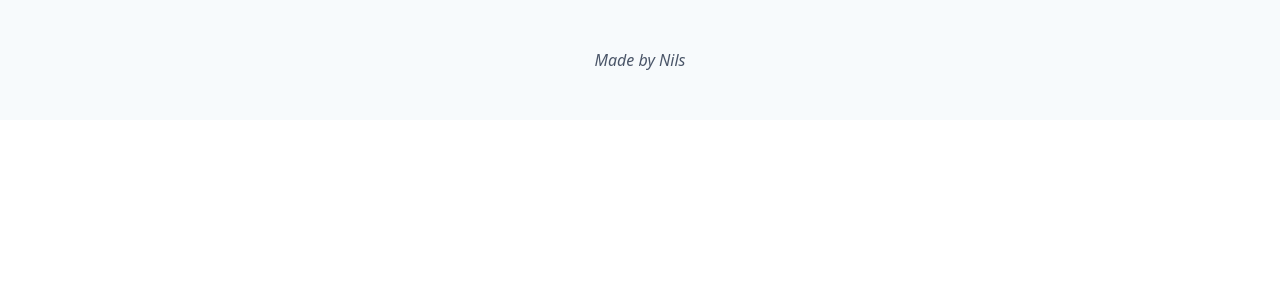
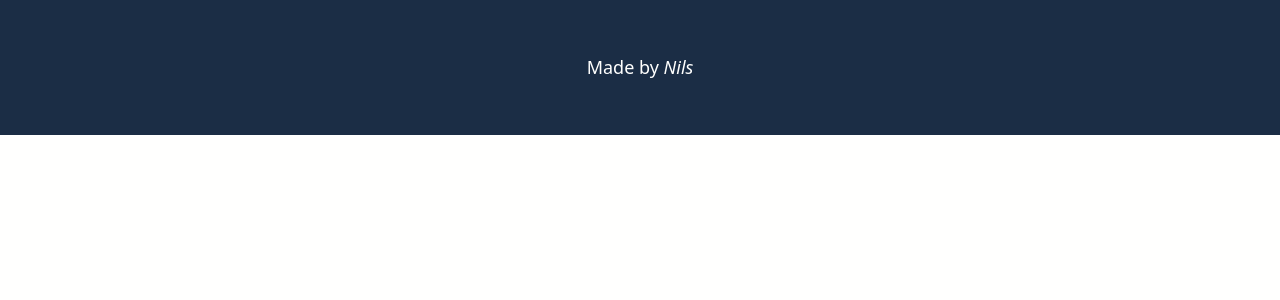
Before and after one commit to Haberkamp/coloury, a Vue app: page / in a window 1280 px wide. Shown: the top 300 px of the page. Built offline with nearby package versions, Linux system fonts and the light colour scheme.

Commit message:
edit tailwind config and adjusted footer

```diff
--- a/package.json
+++ b/package.json
@@ -11,6 +11,7 @@
   "dependencies": {
     "color": "^3.1.2",
     "core-js": "^3.6.5",
+    "postcss-import": "^12.0.1",
     "tailwindcss": "^1.5.1",
     "vue": "^2.6.11",
     "vue-i18n": "^8.17.3",
--- a/postcss.config.js
+++ b/postcss.config.js
@@ -1,3 +1,7 @@
 module.exports = {
-  plugins: [require("tailwindcss"), require("autoprefixer")]
+  plugins: [
+    require('postcss-import'),
+    require('tailwindcss'),
+    require('autoprefixer')
+  ]
 };
--- /dev/null
+++ b/src/assets/styles/base/base.css
@@ -0,0 +1,3 @@
+body {
+    @apply bg-white;
+}
--- /dev/null
+++ b/src/assets/styles/base/typography.css
@@ -0,0 +1,55 @@
+/* General typography */
+
+html {
+    @apply text-root;
+}
+
+body {
+    @apply text-gray-900;
+    @apply text-base;
+}
+
+/* Headings */
+
+h1,
+h2,
+h3,
+h4,
+h5,
+h6 {
+    @apply text-gray-800;
+}
+
+h1 {
+    @apply text-xxl;
+}
+
+h2 {
+    @apply text-xl;
+}
+
+h3 {
+    @apply text-larger;
+}
+
+h4 {
+    @apply text-large;
+}
+
+h5 {
+    @apply text-medium;
+}
+
+h6 {
+    @apply text-small;
+}
+
+/* Links */
+
+a {
+    @apply italic;
+}
+
+a:hover {
+    @apply underline;
+}
--- a/src/assets/styles/main.css
+++ b/src/assets/styles/main.css
@@ -1,9 +1,8 @@
-@tailwind base;
+@import 'tailwindcss/base';
 
-a:hover {
-    @apply underline
-}
+@import './base/base.css';
+@import './base/typography.css';
 
-@tailwind components;
+@import 'tailwindcss/components';
 
-@tailwind utilities;
+@import 'tailwindcss/utilities';
--- a/src/components/TheFooter.vue
+++ b/src/components/TheFooter.vue
@@ -1,7 +1,7 @@
 <template>
-  <div class="w-screen py-12 text-center bg-gray-100">
+  <div class="w-screen py-12 text-center bg-gray-800 text-white">
     <div class="container">
-      <p class="italic text-gray-700" v-html="$t('footer.credit')"></p>
+      <p v-html="$t('footer.credit')"></p>
     </div>
   </div>
 </template>
--- a/tailwind.config.js
+++ b/tailwind.config.js
@@ -1,7 +1,51 @@
+/**
+ * Defining Colours
+ */
+
+const white = '#fffffe';
+const gray900 = '#00214d';
+const gray800 = '#1b2d45';
+
+const primary = '#00ebc7';
+const secondary = '#ff5470';
+const tertiary = '#fde24f';
+
 module.exports = {
   purge: [],
   theme: {
-    extend: {},
+    backgroundColor: theme => ({
+      // make tailwindcss default colour palette available
+      ...theme('colors'),
+      white,
+      'gray-900': gray900,
+      'gray-800': gray800,
+      primary,
+      secondary,
+      tertiary
+    }),
+    textColor: theme => ({
+      // make tailwindcss default colour palette available
+      ...theme('colors'),
+      white,
+      'gray-900': gray900,
+      'gray-800': gray800,
+      primary,
+      secondary,
+      tertiary
+    }),
+    fontSize: {
+      /* should only be use for the root element */
+      root: '18px',
+      smallest: '0.512rem',
+      smaller: '0.64rem',
+      small: '0.8rem',
+      base: '1rem',
+      medium: '1.25rem',
+      large: '1.563rem',
+      larger: '1.953rem',
+      xl: '2.441rem',
+      xxl: '3.052em'
+    },
     container: {
       center: true,
       padding: '2rem'
```
Also changed, not shown: 1 other file (tests, documents, lock files or other folders).
